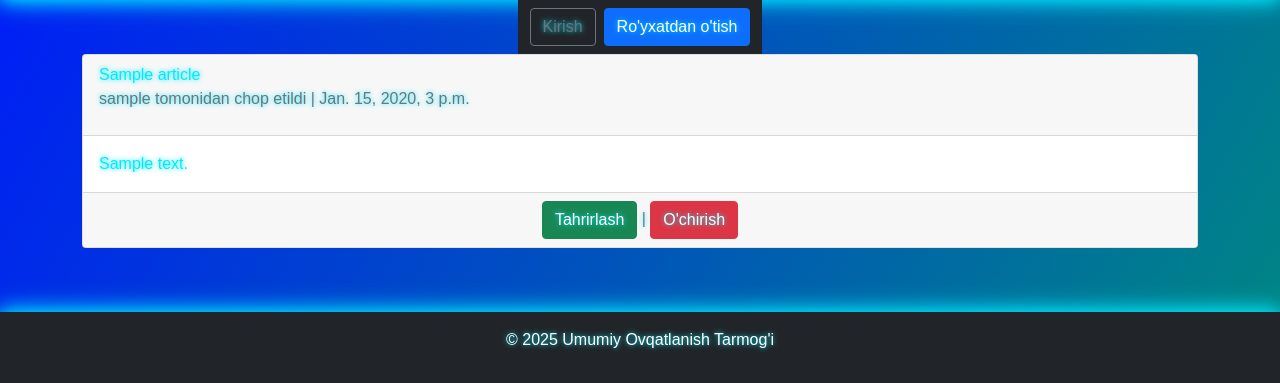
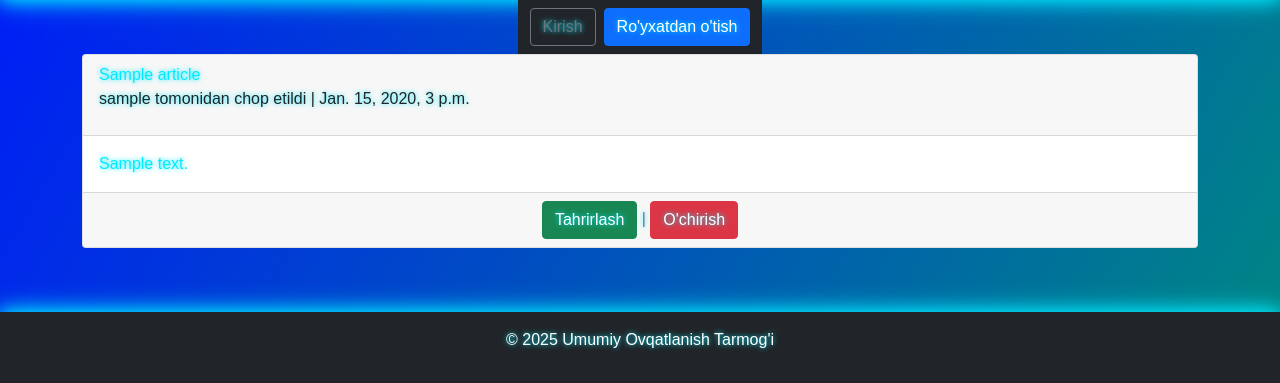
Before and after one commit to Habibullo2003/ovqatlanish_db, a Django app: page /article/ in a window 1280 px wide. Shown: the part 158-541 px from the top of the page. Run offline with Django 5.2, Linux system fonts and the light colour scheme; tables that the repository leaves empty hold one stand-in row (values such as "Sample post").

Commit message:
changed models.py and article_list.html

```diff
--- a/Umumiy ovqatlanish/main/models.py
+++ b/Umumiy ovqatlanish/main/models.py
@@ -120,7 +120,6 @@ class Sertifikat(models.Model):
 class OvqatMonitoring(models.Model):
     objects = models.Manager()
     taom = models.ForeignKey(Taomlar, on_delete=models.CASCADE, verbose_name=_('taom'))
-    sotilgan_miqdor = models.IntegerField()
     sertifikat = models.ForeignKey(Sertifikat, on_delete=models.CASCADE, verbose_name=_('sertifikat'))
     oxirgi_yangilanish = models.DateField()
 
--- a/Umumiy ovqatlanish/templates/article/article_list.html
+++ b/Umumiy ovqatlanish/templates/article/article_list.html
@@ -7,7 +7,7 @@
 <div class="card mb-3">
     <div class="card-header">
         <span class="font-weight-bold">{{article.title}}</span>
-        <p class="text-muted">{{article.author}} tomonidan chop etildi | {{article.date}}</p>
+        <p class="text-dark">{{article.author}} tomonidan chop etildi | {{article.date}}</p>
     </div>
     <div class="card-body">
         {{article.body}}
```
